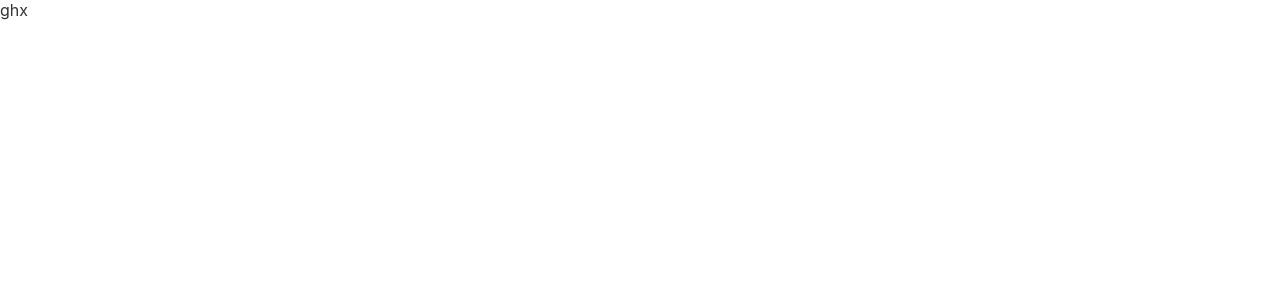
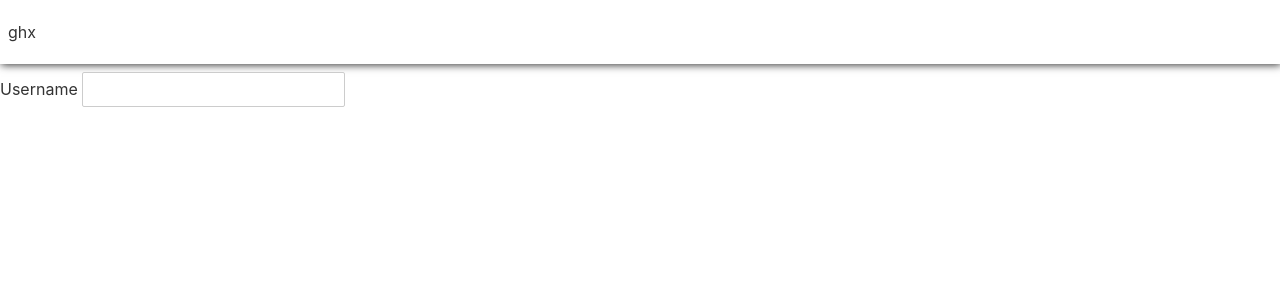
Before and after one commit to rheber/ghx, a Svelte app: page / in a window 1280 px wide. Shown: the top 300 px of the page. Built offline with nearby package versions, Linux system fonts and the light colour scheme.

Commit message:
style app bar

```diff
--- a/src/components/AppBar.svelte
+++ b/src/components/AppBar.svelte
@@ -1,3 +1,17 @@
-<div>
-  ghx
+<div class="root">
+  <div>
+    <p>ghx</p>
+  </div>
 </div>
+
+<style>
+  .root {
+    align-items: center;
+    box-shadow: 1px 1px 8px;
+    box-sizing: border-box;
+    display: flex;
+    height: 64px;
+    margin-bottom: 8px;
+    padding: 8px;
+  }
+</style>
--- a/src/components/HomeScreen.svelte
+++ b/src/components/HomeScreen.svelte
@@ -1,14 +1,16 @@
 <script>
-	import AppBar from "./AppBar.svelte";
+  import AppBar from "./AppBar.svelte";
+  import Login from "./Login.svelte";
 </script>
 
 <div>
-	<AppBar />
+  <AppBar />
+  <Login />
 </div>
 
 <style>
-	div {
-		height: 100%;
-		width: 100%;
+  div {
+    height: 100%;
+    width: 100%;
   }
 </style>
--- /dev/null
+++ b/src/components/Login.svelte
@@ -0,0 +1,8 @@
+<script>
+  let username;
+</script>
+
+<label>
+  Username
+  <input bind:value={username}>
+</label>
```
